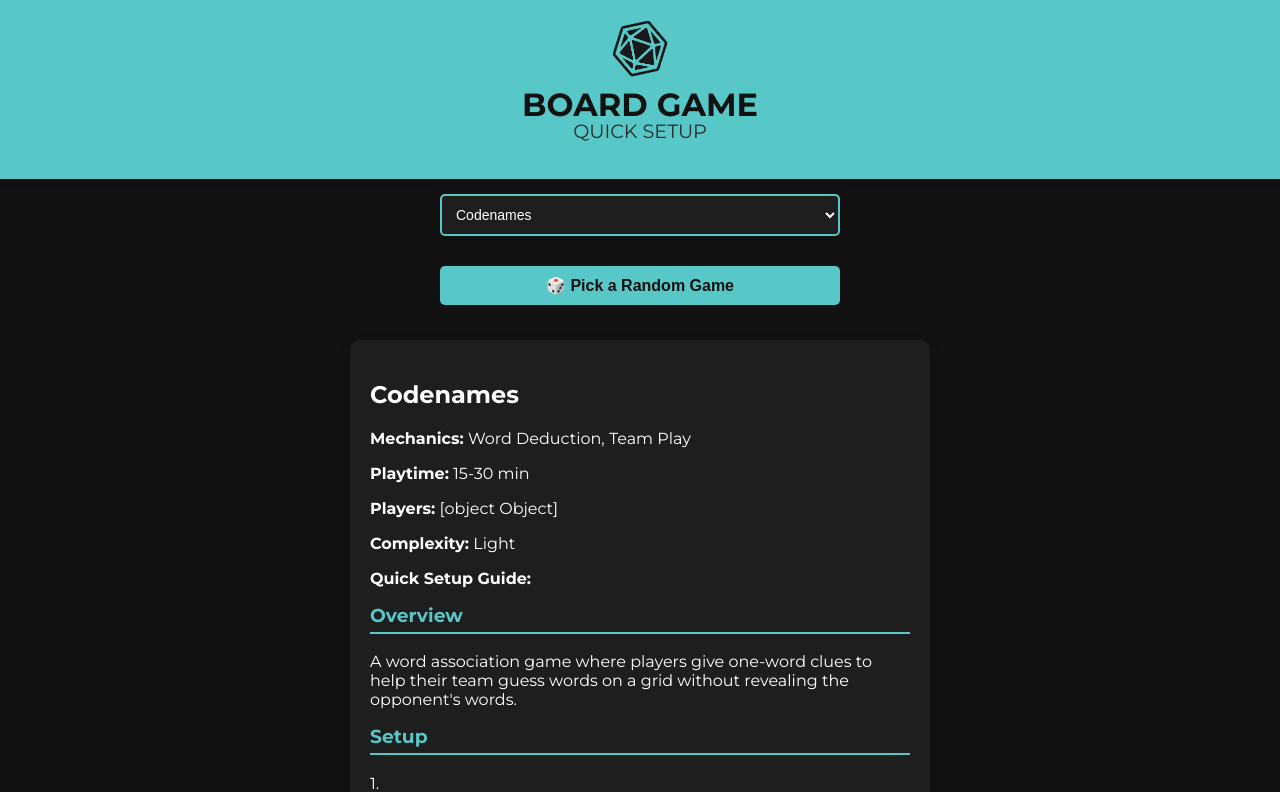
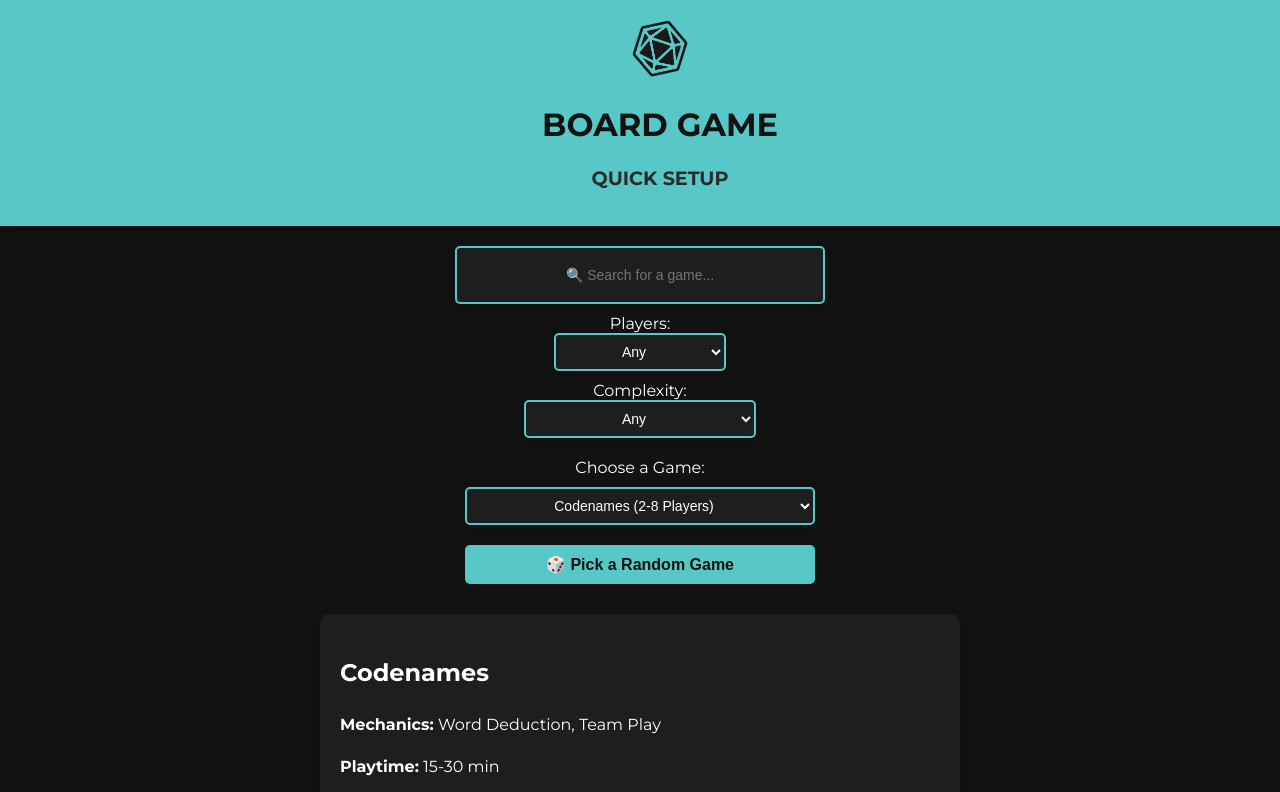
Before and after one commit to ccox0719/game, a plain HTML site: page index.html in a window 1280 px wide. Both pictures are taken after a click on the button "🎲 Pick a Random Game". Shown: the top 792 px of the page. Drawn offline with Linux system fonts and the light colour scheme.

Commit message:
Updated UI and filtering for live site

```diff
--- a/index.html
+++ b/index.html
@@ -9,36 +9,6 @@
     <link href="https://fonts.googleapis.com/css2?family=Montserrat:wght@400;700&display=swap" rel="stylesheet">
 
     <link rel="stylesheet" href="styles.css">
-    <style>
-        /* Center content on mobile */
-        body {
-            display: flex;
-            flex-direction: column;
-            align-items: center;
-            justify-content: center;
-            text-align: center;
-            margin: 0;
-            padding: 0;
-        }
-
-        main {
-            display: flex;
-            flex-direction: column;
-            align-items: center;
-            width: 100%;
-            max-width: 600px;
-        }
-
-        select, button {
-            width: 90%;
-            max-width: 400px;
-        }
-
-        #gameDetails {
-            width: 90%;
-            max-width: 600px;
-        }
-    </style>
 </head>
 <body>
 
@@ -49,16 +19,39 @@
     </header>
 
     <main>
-        <!-- Dropdown to select a game -->
-        <select id="gameSelect" onchange="displaySelectedGame()">
-            <option value="">Select a game...</option>
-        </select>
+        <div class="filters-container">
+            <!-- Search Bar -->
+            <input type="text" id="searchBox" placeholder="🔍 Search for a game...">
 
-        <!-- Random Pick Button -->
-        <button id="randomButton" onclick="pickRandomGame()">🎲 Pick a Random Game</button>
+            <!-- Filters Section -->
+            <div class="filter-group">
+                <label for="playerFilter">Players:</label>
+                <select id="playerFilter">
+                    <option value="">Any</option>
+                </select>
+            </div>
+
+            <div class="filter-group">
+                <label for="complexityFilter">Complexity:</label>
+                <select id="complexityFilter">
+                    <option value="">Any</option>
+                </select>
+            </div>
+        </div>
+
+        <!-- Game Selection -->
+        <div class="game-selection">
+            <label for="gameSelect">Choose a Game:</label>
+            <select id="gameSelect" onchange="displaySelectedGame()">
+                <option value="">Select a game...</option>
+            </select>
+
+            <!-- Random Pick Button -->
+            <button id="randomButton" onclick="pickRandomGame()">🎲 Pick a Random Game</button>
+        </div>
 
         <!-- Game details section -->
-        <div id="gameDetails" style="display: none;">
+        <div id="gameDetails" class="game-details" style="display: none;">
             <h2 id="gameTitle"></h2>
             <p><strong>Mechanics:</strong> <span id="gameMechanics"></span></p>
             <p><strong>Playtime:</strong> <span id="gamePlaytime"></span></p>
--- a/script.js
+++ b/script.js
@@ -8,12 +8,13 @@
         const response = await fetch(apiUrl + "?nocache=" + new Date().getTime()); // Prevents caching
         games = await response.json();
         populateDropdown(games);
+        populateFilters(games);
     } catch (error) {
         console.error("Error fetching game data:", error);
     }
 }
 
-// ✅ Populate dropdown with game names
+// ✅ Populate game dropdown
 function populateDropdown(gameList) {
     const dropdown = document.getElementById("gameSelect");
     dropdown.innerHTML = `<option value="">Select a game...</option>`; // Reset dropdown
@@ -21,21 +22,45 @@
     gameList.forEach(game => {
         const option = document.createElement("option");
         option.value = game.Game;
-        option.textContent = game.Game;
+        option.textContent = `${game.Game} (${game.Players.Min}-${game.Players.Max} Players)`;
         dropdown.appendChild(option);
     });
 }
-// ✅ Selects a random game from the dropdown
-function pickRandomGame() {
-    const dropdown = document.getElementById("gameSelect");
-    const options = dropdown.options;
 
-    if (options.length > 1) {
-        let randomIndex = Math.floor(Math.random() * (options.length - 1)) + 1; // Avoids "Select a game..."
-        dropdown.selectedIndex = randomIndex;
-        displaySelectedGame(); // Shows the details of the selected game
-    }
+// ✅ Populate filter dropdowns dynamically (Limits Players to Max 15)
+function populateFilters(gameList) {
+    const playerFilter = document.getElementById("playerFilter");
+    const complexityFilter = document.getElementById("complexityFilter");
+
+    let maxPlayers = new Set();
+    let complexities = new Set();
+
+    gameList.forEach(game => {
+        for (let i = game.Players.Min; i <= Math.min(game.Players.Max, 15); i++) {
+            maxPlayers.add(i); // Store all valid player numbers up to 15
+        }
+        complexities.add(game.Complexity);
+    });
+
+    // Populate Player Filter (Limited to 1-15)
+    maxPlayers = [...maxPlayers].sort((a, b) => a - b); // Sort numerically
+    maxPlayers.forEach(count => {
+        const option = document.createElement("option");
+        option.value = count;
+        option.textContent = `${count} Players`;
+        playerFilter.appendChild(option);
+    });
+
+    // Populate Complexity Filter
+    complexities.forEach(level => {
+        const option = document.createElement("option");
+        option.value = level;
+        option.textContent = level;
+        complexityFilter.appendChild(option);
+    });
 }
+
+
 // ✅ Display selected game details
 function displaySelectedGame() {
     const selectedGameName = document.getElementById("gameSelect").value;
@@ -45,7 +70,7 @@
         document.getElementById("gameTitle").textContent = selectedGame.Game;
         document.getElementById("gameMechanics").textContent = selectedGame.Mechanics;
         document.getElementById("gamePlaytime").textContent = selectedGame.Playtime;
-        document.getElementById("gamePlayers").textContent = selectedGame.Players;
+        document.getElementById("gamePlayers").textContent = `${selectedGame.Players.Min}-${selectedGame.Players.Max} Players`;
         document.getElementById("gameComplexity").textContent = selectedGame.Complexity;
 
         // ✅ Display Quick Setup Guide sections
@@ -63,10 +88,44 @@
     }
 }
 
+// ✅ Selects a random game from the dropdown
+function pickRandomGame() {
+    const dropdown = document.getElementById("gameSelect");
+    const options = dropdown.options;
+
+    if (options.length > 1) {
+        let randomIndex = Math.floor(Math.random() * (options.length - 1)) + 1; // Avoids "Select a game..."
+        dropdown.selectedIndex = randomIndex;
+        displaySelectedGame(); // Shows the details of the selected game
+    }
+}
+
+// ✅ Filter games based on search, player count, and complexity
+function filterGames() {
+    let searchQuery = document.getElementById("searchBox").value.toLowerCase();
+    let selectedPlayers = parseInt(document.getElementById("playerFilter").value, 10);
+    let selectedComplexity = document.getElementById("complexityFilter").value;
+
+    let filteredGames = games.filter(game => {
+        let matchesSearch = searchQuery === "" || game.Game.toLowerCase().includes(searchQuery);
+        let matchesPlayers = isNaN(selectedPlayers) || (selectedPlayers >= game.Players.Min && selectedPlayers <= game.Players.Max);
+        let matchesComplexity = selectedComplexity === "" || game.Complexity === selectedComplexity;
+
+        return matchesSearch && matchesPlayers && matchesComplexity;
+    });
+
+    populateDropdown(filteredGames);
+}
+
 // ✅ Format text for better readability (adds line breaks after ".")
 function formatText(text) {
-    return text.replace(/\.\s/g, ".<br>"); // Adds line breaks for readability
+    return text.replace(/\.\s/g, ".<br>");
 }
+
+// Event Listeners
+document.getElementById("playerFilter").addEventListener("change", filterGames);
+document.getElementById("complexityFilter").addEventListener("change", filterGames);
+document.getElementById("searchBox").addEventListener("input", filterGames);
 
 // Fetch games on page load
 fetchGames();
--- a/styles.css
+++ b/styles.css
@@ -8,18 +8,13 @@
     text-align: center;
 }
 
-/* Header - Full Width with Correct Background */
+/* Header */
 header {
     background-color: #58c7c7; /* Cyan-teal header */
     color: #121212; /* Dark text for contrast */
     padding: 20px;
-    display: flex;
-    flex-direction: column;
-    align-items: center;
-    justify-content: center;
-    width: 100%; /* Full width */
-    margin: 0;
-    border-radius: 0; /* No rounded corners */
+    text-align: center;
+    width: 100%;
     box-shadow: 0px 4px 8px rgba(0, 0, 0, 0.2);
 }
 
@@ -27,74 +22,93 @@
 .logo {
     width: 60px;
     height: 60px;
-    display: block;
     border-radius: 15px 0 0 0; /* Only top-left corner rounded */
     object-fit: cover;
 }
 
 /* Main Title */
 .main-title {
-    margin: 5px 0 0 0;
-    font-size: 2em; /* Bigger and bold */
+    font-size: 2em;
     font-weight: 700;
     text-transform: uppercase;
 }
 
 /* Subtitle */
 .subtitle {
-    font-size: 1.2em; /* Smaller than main title */
-    font-weight: 400;
+    font-size: 1.2em;
     text-transform: uppercase;
-    color: #2b2b2b; /* Darker text for contrast */
-    margin-top: -5px; /* Move closer to main title */
+    color: #2b2b2b;
 }
 
-/* Dropdown */
-#gameSelect {
-    width: 80%;
+/* Filters Container - Stack all elements */
+.filters-container {
+    display: flex;
+    flex-direction: column;
+    align-items: center;
+    gap: 10px; /* Adds spacing between elements */
+    margin: 20px auto;
+    width: 90%;
     max-width: 400px;
-    padding: 10px;
+}
+
+/* Styling for input fields & dropdowns */
+input[type="text"], select {
+    width: 100%;
+    max-width: 350px;
+    padding: 8px;  /* Reduced padding to match dropdown height */
     font-size: 14px;
-    border: 2px solid #58c7c7; /* Cyan-teal border */
+    height: 38px; /* Set height explicitly to match dropdowns */
+    border: 2px solid #58c7c7;
     border-radius: 5px;
-    outline: none;
-    background-color: #1e1e1e; /* Dark dropdown background */
+    background-color: #1e1e1e;
     color: white;
-    margin: 15px 0;
     box-shadow: 0px 3px 8px rgba(0, 0, 0, 0.2);
+    text-align: center;
+}
+
+/* Game Selection - Stack dropdown and button */
+.game-selection {
+    display: flex;
+    flex-direction: column;
+    align-items: center;
+    gap: 10px;
+    margin: 20px auto;
+    width: 90%;
+    max-width: 400px;
+}
+
+/* Dropdowns */
+select {
+    height: 38px; /* Ensure dropdowns match input height */
+    cursor: pointer;
 }
 
 /* Game Details Box */
-#gameDetails {
-    background: #1e1e1e; /* Dark box */
+.game-details {
+    background: #1e1e1e;
     padding: 20px;
     margin: 20px auto;
     max-width: 600px;
     border-radius: 10px;
     box-shadow: 0px 4px 12px rgba(0, 0, 0, 0.2);
     text-align: left;
+    line-height: 1.6;
 }
 
 /* Game Guide Section Headings */
 #gameGuide h3 {
-    color: #58c7c7; /* Bright cyan-teal headings */
+    color: #58c7c7;
     border-bottom: 2px solid #58c7c7;
     padding-bottom: 5px;
     margin-top: 15px;
 }
 
-/* Footer */
-footer {
-    margin-top: 30px;
-    background-color: #58c7c7;
-    color: #121212; /* Dark text for contrast */
-    padding: 8px;
-    font-size: 0.9em;
-}
-/* Random Select Button */
-#randomButton {
+/* Buttons */
+button {
     display: block;
-    margin: 15px auto;
+    width: 100%;
+    max-width: 350px;
+    margin: 10px auto;
     padding: 10px 15px;
     font-size: 16px;
     font-weight: bold;
@@ -106,6 +120,15 @@
     transition: background 0.3s;
 }
 
-#randomButton:hover {
+button:hover {
     background-color: #46a0a0;
 }
+
+/* Footer */
+footer {
+    margin-top: 30px;
+    background-color: #58c7c7;
+    color: #121212;
+    padding: 8px;
+    font-size: 0.9em;
+}
```
